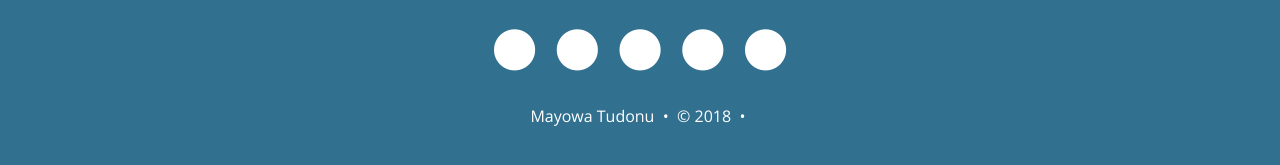
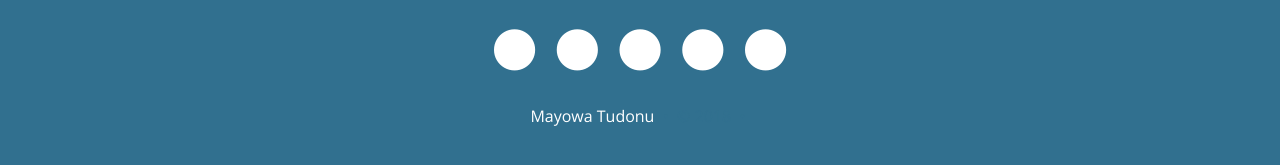
Before and after one commit to mayorcoded/mayorcoded.github.io, a Jekyll site: the page built from index.html, in a window 1280 px wide and 900 px high, scrolled down 901 px. Shown: the part 722-887 px from the top of the window. Built offline with Jekyll 4.4.1, drawn with Linux system fonts in a browser that asks for light colours; nearby versions of some CDN libraries; a script that is not in the unit is left out; the list of posts is cut into pages by our own code.

Commit message:
Change footer color

```diff
--- a/_includes/footer.html
+++ b/_includes/footer.html
@@ -52,7 +52,7 @@
                     </li>
 
                 </ul>
-                <p class="copyright text-muted" style="color: white">
+                <p class="copyright text-muted" style="color: #31708f">
                     <a href="https://mayowatudonu.com/">Mayowa Tudonu</a> &nbsp;&bull;&nbsp; &copy; 2018 &nbsp;&bull;&nbsp;
 
 
```
